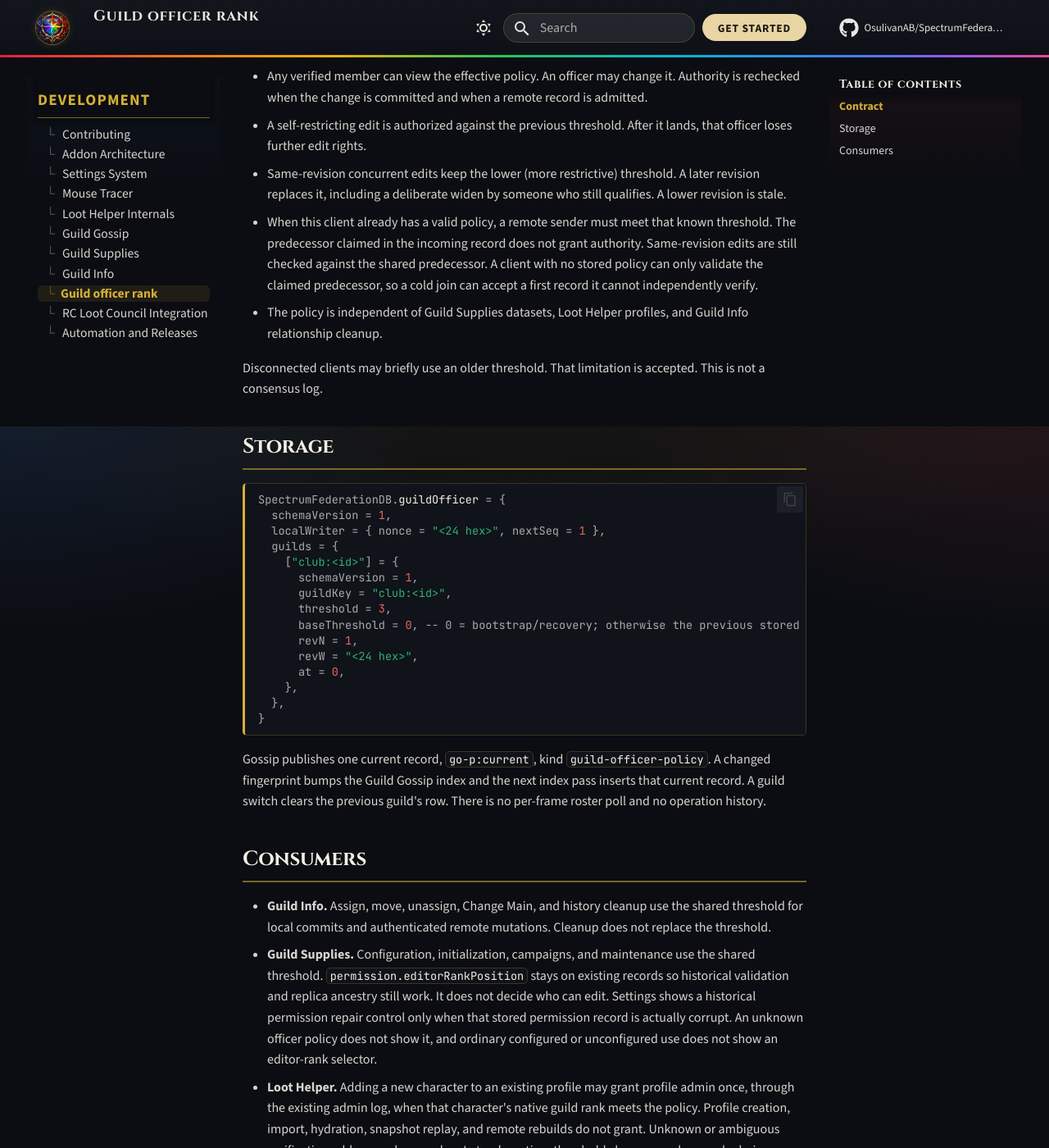
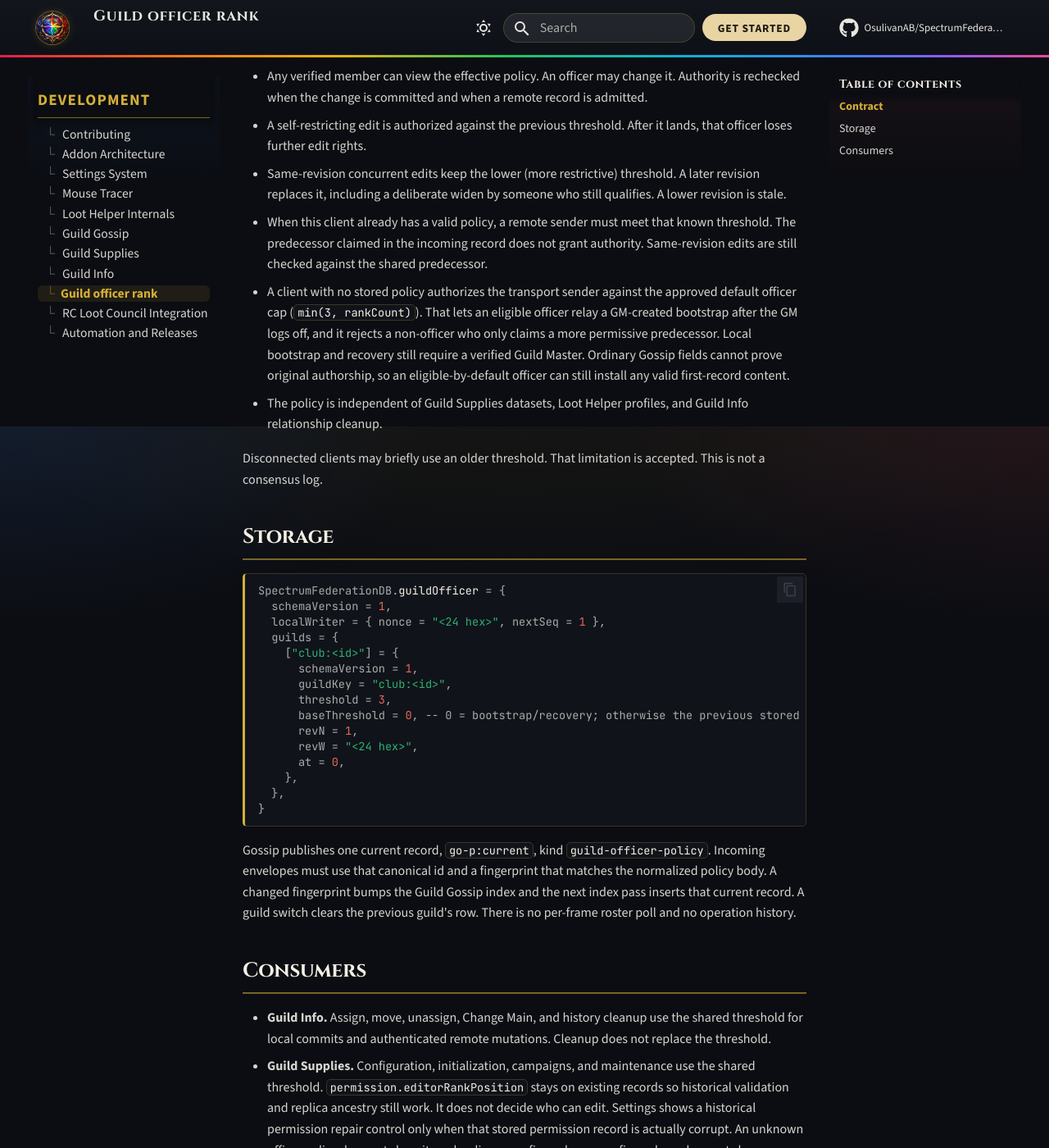
Before and after one commit to OsulivanAB/SpectrumFederation, an MkDocs documentation site: the page built from docs/development/guild-officer.md, in a window 1280 px wide and 1400 px high, scrolled down 880 px. Shown: the whole window at 82% size. Built offline with MkDocs 1.6.1 and Material for MkDocs 9.7.7, drawn with Linux system fonts in a browser that asks for light colours; comment, search, counter and statistics services are not loaded.

Commit message:
Authorize first officer-policy catch-up by the default rank cap.
Empty clients admit relays from peers who meet the approved default officer threshold, so a GM bootstrap can propagate after the GM logs off, while non-officers cannot install a first policy from a claimed predecessor. Incoming Gossip envelopes must use the canonical record id and matching fingerprint.

Co-authored-by: Anthony <OsulivanAB@users.noreply.github.com>

````diff
--- a/docs/development/guild-officer.md
+++ b/docs/development/guild-officer.md
@@ -19,7 +19,8 @@ Guild Info, Guild Supplies, and the one-time Loot Helper admin grant read this p
 - Any verified member can view the effective policy. An officer may change it. Authority is rechecked when the change is committed and when a remote record is admitted.
 - A self-restricting edit is authorized against the previous threshold. After it lands, that officer loses further edit rights.
 - Same-revision concurrent edits keep the lower (more restrictive) threshold. A later revision replaces it, including a deliberate widen by someone who still qualifies. A lower revision is stale.
-- When this client already has a valid policy, a remote sender must meet that known threshold. The predecessor claimed in the incoming record does not grant authority. Same-revision edits are still checked against the shared predecessor. A client with no stored policy can only validate the claimed predecessor, so a cold join can accept a first record it cannot independently verify.
+- When this client already has a valid policy, a remote sender must meet that known threshold. The predecessor claimed in the incoming record does not grant authority. Same-revision edits are still checked against the shared predecessor.
+- A client with no stored policy authorizes the transport sender against the approved default officer cap (`min(3, rankCount)`). That lets an eligible officer relay a GM-created bootstrap after the GM logs off, and it rejects a non-officer who only claims a more permissive predecessor. Local bootstrap and recovery still require a verified Guild Master. Ordinary Gossip fields cannot prove original authorship, so an eligible-by-default officer can still install any valid first-record content.
 - The policy is independent of Guild Supplies datasets, Loot Helper profiles, and Guild Info relationship cleanup.
 
 Disconnected clients may briefly use an older threshold. That limitation is accepted. This is not a consensus log.
@@ -44,7 +45,7 @@ SpectrumFederationDB.guildOfficer = {
 }
 ```
 
-Gossip publishes one current record, `go-p:current`, kind `guild-officer-policy`. A changed fingerprint bumps the Guild Gossip index and the next index pass inserts that current record. A guild switch clears the previous guild's row. There is no per-frame roster poll and no operation history.
+Gossip publishes one current record, `go-p:current`, kind `guild-officer-policy`. Incoming envelopes must use that canonical id and a fingerprint that matches the normalized policy body. A changed fingerprint bumps the Guild Gossip index and the next index pass inserts that current record. A guild switch clears the previous guild's row. There is no per-frame roster poll and no operation history.
 
 ## Consumers
 
````
Also changed, not shown: 3 other files.
